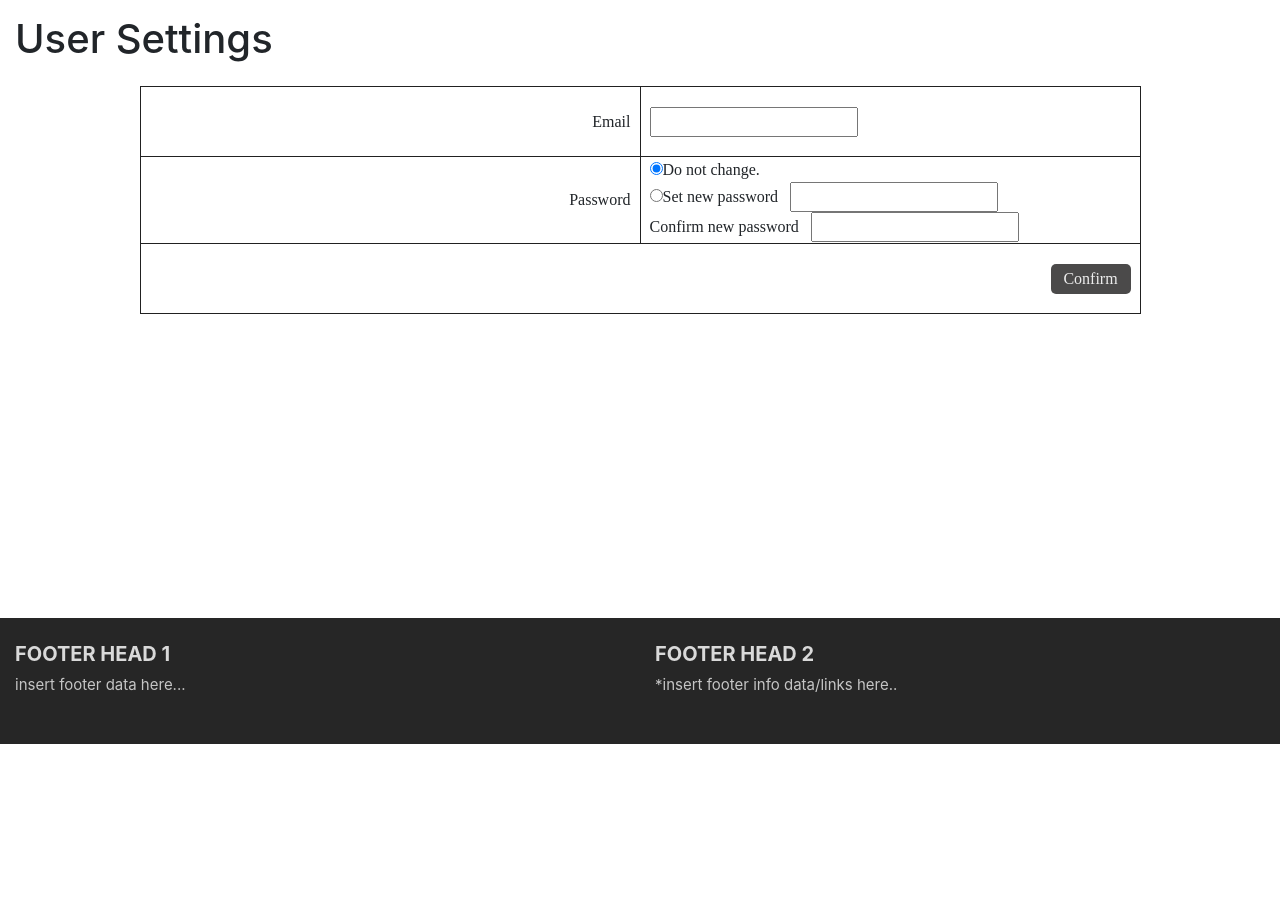
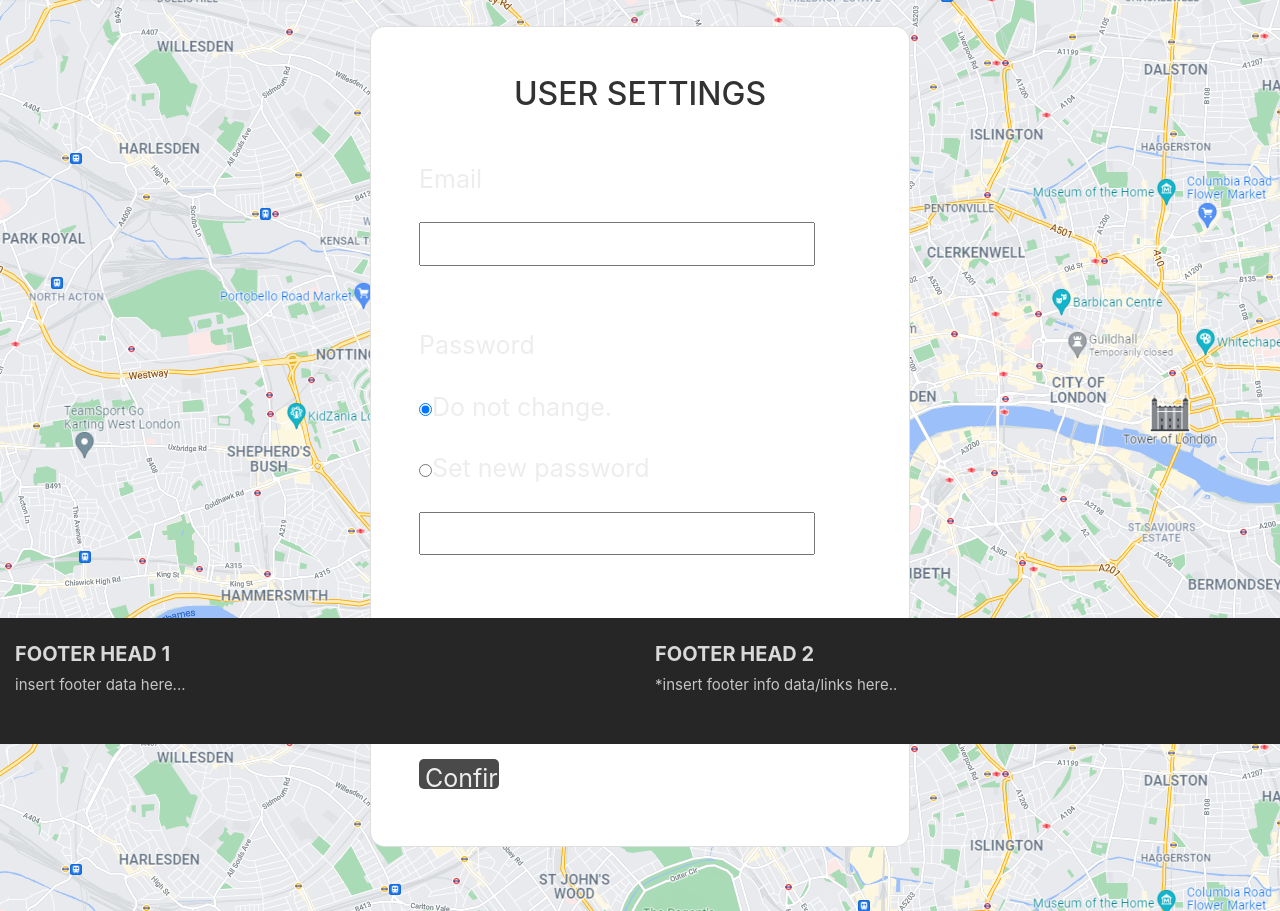
Before and after one commit to VottonDev/CM2305-28, a PHP site: page /user-settings.php in a window 1280 px wide. Shown: the part 56-967 px from the top of the page. Before the commit the page ends 800 px from the top, so only its background shows below. Run offline with PHP 8.4, Linux system fonts and the light colour scheme.

Commit message:
Improved User Settings page.
Improved format of User Settings page.

```diff
--- a/user-settings.php
+++ b/user-settings.php
@@ -1,35 +1,62 @@
 <?php include_once 'header.php'; ?>
 
-<h1 class="usersetting">User Settings</h1>
+<div style="background-image: url('static/images/frontpage_map.png');">
+  <div class="mask d-flex align-items-center h-100 gradient-custom-3" style="padding-top: 2%; padding-bottom: 5%;">
+    <div class="container h-100" style="max-height:60%;">
+      <div class="row d-flex justify-content-center align-items-center h-100">
+        <div class="col-12 col-md-9 col-lg-7 col-xl-6">
+          <div class="card" style="border-radius: 15px;">
+            <div class="card-body p-5">
+              <h2 class="text-uppercase text-center mb-5" style="color: black; opacity: 0.8;">User Settings</h2>
 
-<form method="post" action="user-settings.php">
-    <table class="usersettingTable">
-        <tbody>
-            <tr>
-                <td align="right">Email &nbsp</td>
-                <td align="left">
-                    &nbsp <input type="text" id="email" name="new_email" placeholder="">
-                </td>
-            </tr>
-            <tr>
-                <td align="right">Password &nbsp</td>
-                <td align="left">
-                        &nbsp <input type="radio" name="password" checked="checked">Do not change. <br>
-                        &nbsp <input type="radio" name="password">Set new password
-                        &nbsp <input type="password" name="new_password" id="new_password"><br>
-                        &nbsp Confirm new password
-                        &nbsp <input type="password" name="confirm_password" id="confirm_password">
-                </td>
-            </tr>
-        </tbody>
-        <tfoot>
-            <tr>
-                <td colspan="2" align="right">
-                    <input class="usersetting_btn" type="submit" name="usersettings" value="Confirm"> &nbsp
-                </td>
-            </tr>
-        </tfoot>
-    </table>
-</form>
+              <form action="user-settings.php" method="POST">
+
+				<div class="form-outline mb-4">
+                  <td align="right">Email &nbsp</td>
+                </div>
+
+                <div class="form-outline mb-4">
+                  <input type="text" id="email" name="new_email" placeholder="">
+                </div>
+
+				<br>
+
+				<div class="form-outline mb-4">
+                  <td align="right">Password &nbsp</td>
+                </div>
+
+                <div class="form-outline mb-4">
+                  <input type="radio" name="password" checked="checked">Do not change.
+                </div>
+
+				<div class="form-outline mb-4">
+                  <input type="radio" name="password">Set new password
+                </div>
+
+				<div class="form-outline mb-4">
+                  <input type="password" name="new_password" id="new_password">
+                </div>
+
+				<br>
+
+				Confirm new password
+
+				<div class="form-outline mb-4">
+                  <input type="password" name="confirm_password" id="confirm_password">
+                </div>
+
+				<br>
+
+				<input class="usersetting_btn" type="submit" name="usersettings" value="Confirm"
+
+              </form>
+
+            </div>
+          </div>
+        </div>
+      </div>
+    </div>
+  </div>
+</div>
 
 <?php include_once 'footer.php'; ?>
```
